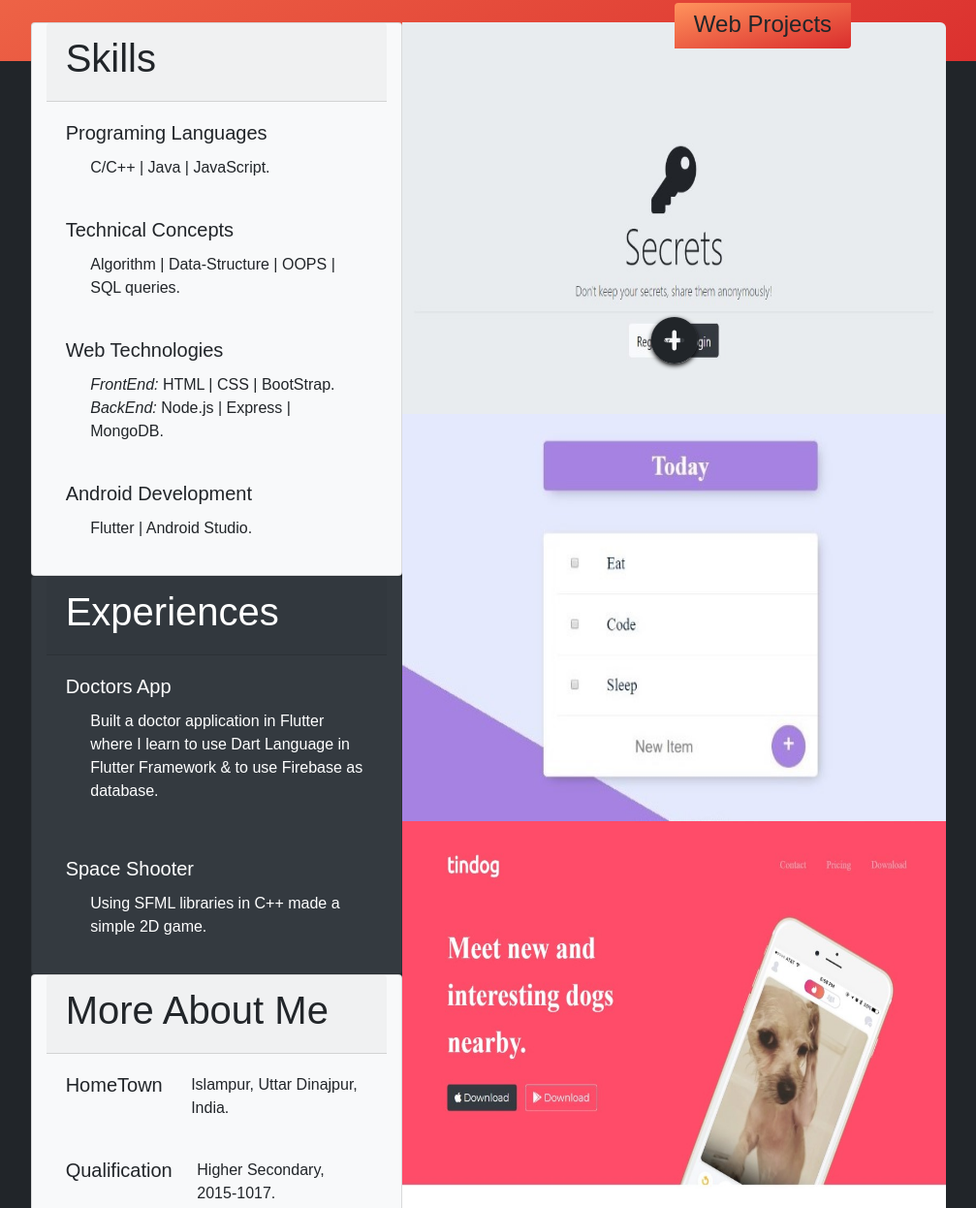
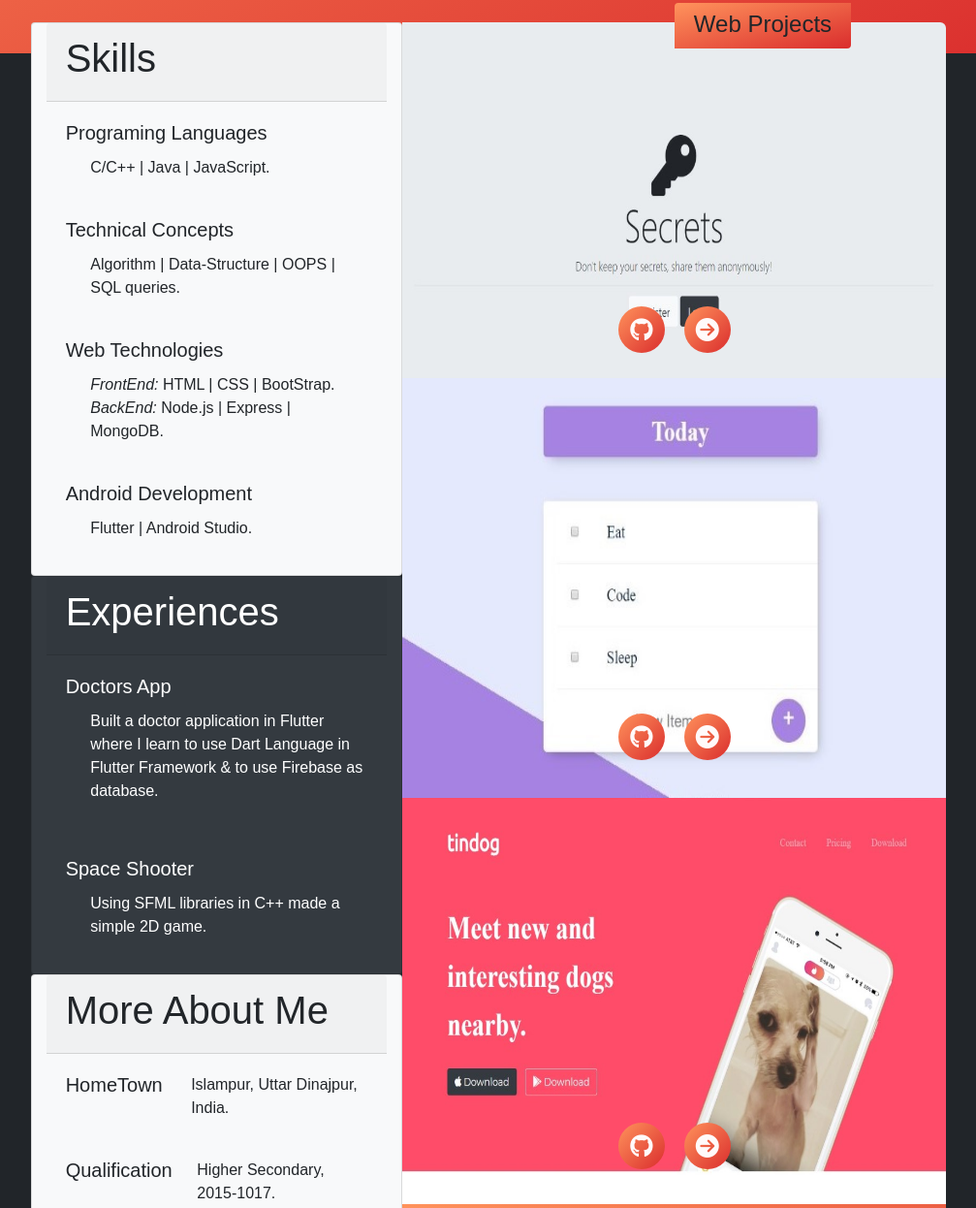
Before and after one commit to manojksarkar/portfolio, a plain HTML site: page index.html in a window 1280 px wide. Shown: the part 527-1773 px from the top of the page at 97% size, without its empty margins (136-1143 px from the left). Drawn offline with nearby package versions, Linux system fonts and the light colour scheme; files whose address does not match are found by name.

Commit message:
projects links add

```diff
--- a/css/styles.css
+++ b/css/styles.css
@@ -16,7 +16,7 @@ body{
 header{
     position: fixed;
     background-image: linear-gradient(to bottom right, #ff935c,#da2d2d) !important;
-    margin: 5vh 5vw;
+    margin: 4vh 4vw;
     border-radius: 6px;
     padding: 5vh 10vw;
     height: 550px;
@@ -145,13 +145,45 @@ ul{
     transition: all .2s;
 }
 
-.description-icon{
-    position: relative;
-    top: -100px;
+.project-icons{
+    position: absolute;
+    top: 80%;
+    width: 100%;
+    display: flex;
+    justify-content: center;
+    transition: all .2s;
+}
+
+.project-icon{
+    background-image: linear-gradient(to bottom right, #ff935c, #da2d2d);
+    height: 3rem;
+    width: 3rem;
+    font-size: 1.5rem;
     border-radius: 50%;
-    font-size: 3rem;
+    color: snow;
+    display: flex;
+    flex-direction: row;
+    justify-content: center;
+    align-items: center;
+    transition: all 0.2s;
+}
+
+.project-icon:hover{
+    width: fit-content;
+    min-width: 3rem;
+    padding: .75rem;
+    color: #212529;
+    border-radius: 1.5rem;
+    background-color: #ff935c;
+    background-image: none;
     text-decoration: none;
-    box-shadow: 0 2px 5px rgba(0, 0, 0, 5);
+}
+
+.hidden{
+    display: none;
+}
+.project-icon:hover .hidden{
+    display: inline-block;
 }
 
 .project-item:hover .project-image{
@@ -159,11 +191,16 @@ ul{
     transform: scale(1.1);
 }
 
+.project-item:hover .project-icons{
+    top: 60%;
+}
+
 .project-item:hover .description-box{
     background-image: linear-gradient(to bottom right, #ff935c, #da2d2d);
     color: #212529;
     height: 20%;
     transform: scale(1.1);
+    border-radius: 0 0 10px 10px;
     display: flex;
     justify-content: center;
     align-items: center;
--- a/index.html
+++ b/index.html
@@ -12,6 +12,8 @@
     <script src="https://kit.fontawesome.com/e9b59c9f63.js" crossorigin="anonymous"></script>
 
     <link rel="stylesheet" href="css/styles.css">
+
+    <link rel="shortcut icon" href="favicon.ico" type="image/x-icon">
 </head>
 
 <body>
@@ -26,9 +28,11 @@
                     <p>I am a student of Jadavpur University, Kolkata. I like to drink cofee while coding.</p>
                     <div>
                         <div>
-                            <a href="https://www.linkedin.com/in/manoj-kumar-sarkar-69a740151/"><i class="fab fa-linkedin icon"></i></a>
+                            <a href="https://www.linkedin.com/in/manoj-kumar-sarkar-69a740151/"><i
+                                    class="fab fa-linkedin icon"></i></a>
                             <a href="https://github.com/Manoj-K-Sarkar"><i class="fab fa-github-square icon"></i></a>
-                            <a href="https://twitter.com/ManojSa51583146"><i class="fa fa-twitter-square icon" aria-hidden="true"></i></a>
+                            <a href="https://twitter.com/ManojSa51583146"><i class="fa fa-twitter-square icon"
+                                    aria-hidden="true"></i></a>
                         </div>
                         <a
                             href="https://mail.google.com/mail/?view=cm&fs=1&tf=1&to=wakeupmanoj123@gmail.com&su=Hello&shva=1">
@@ -73,16 +77,12 @@
                         <div class="card-body ">
                             <h5 class="card-title">Web Technologies </h5>
                             <ul>
-
                                 <p class="card-text"><i>FrontEnd:</i> HTML | CSS | BootStrap. </p>
                             </ul>
                             <ul>
-
                                 <p class="card-text"><i>BackEnd:</i> Node.js | Express | MongoDB. </p>
-
                             </ul>
                         </div>
-
 
                         <div class="card-body ">
                             <h5 class="card-title">Android Development </h5>
@@ -149,16 +149,39 @@
                 </div>
                 <div class="col-lg-12 project-item">
                     <img class="project-image project-image-first" src="images/secrets.jpeg" alt="tidog-page">
-                    <i class="description-icon fa fa-plus-circle" aria-hidden="true"></i>
-                    <div class="description-box" >In this website anyone can share secrets without expose.</div>
+                    <div class="project-icons">
+                        <a href="" class="project-icon"><i class="fa fa-github" aria-hidden="true"></i></a>
+                        <!-- <a href="" class="project-icon"><i class="fa fa-plus-circle" aria-hidden="true"></i></a> -->
+                        <a href="" class="project-icon">
+                            <span class="hidden">Go to Site</span>
+                            <i class="fa fa-arrow-circle-right" aria-hidden="true"></i>
+                        </a>
+                    </div>
+                    <div class="description-box">In this website anyone can share secrets without expose.</div>
                 </div>
                 <div class="col-lg-12 project-item">
                     <img class="project-image" src="images/todolist.jpeg" alt="tidog-page">
-                    <div class="description-box" >Make todolist for different days.</div>
+                    <div class="project-icons">
+                        <a href="" class="project-icon"><i class="fa fa-github" aria-hidden="true"></i></a>
+                        <!-- <a href="" class="project-icon"><i class="fa fa-plus-circle" aria-hidden="true"></i></a> -->
+                        <a href="" class="project-icon">
+                            <span class="hidden">Go to Site</span>
+                            <i class="fa fa-arrow-circle-right" aria-hidden="true"></i>
+                        </a>
+                    </div>
+                    <div class="description-box">Make todolist for different days.</div>
                 </div>
                 <div class="col-lg-12 project-item">
                     <img class="project-image" src="images/tindog.jpeg" alt="tidog-page">
-                    <div class="description-box" >Meet New Dogs here.</div>
+                    <div class="project-icons">
+                        <a href="" class="project-icon"><i class="fa fa-github" aria-hidden="true"></i></a>
+                        <!-- <a href="" class="project-icon"><i class="fa fa-plus-circle" aria-hidden="true"></i></a> -->
+                        <a href="" class="project-icon">
+                            <span class="hidden">Go to Site</span>
+                            <i class="fa fa-arrow-circle-right" aria-hidden="true"></i>
+                        </a>
+                    </div>
+                    <div class="description-box">Meet New Dogs here.</div>
                 </div>
                 <div class="col-lg-12 project-footer">
                     <button type="button" class="btn btn-outline-dark btn-lg">View More</button>
```
Also changed, not shown: favicon.ico (added).
